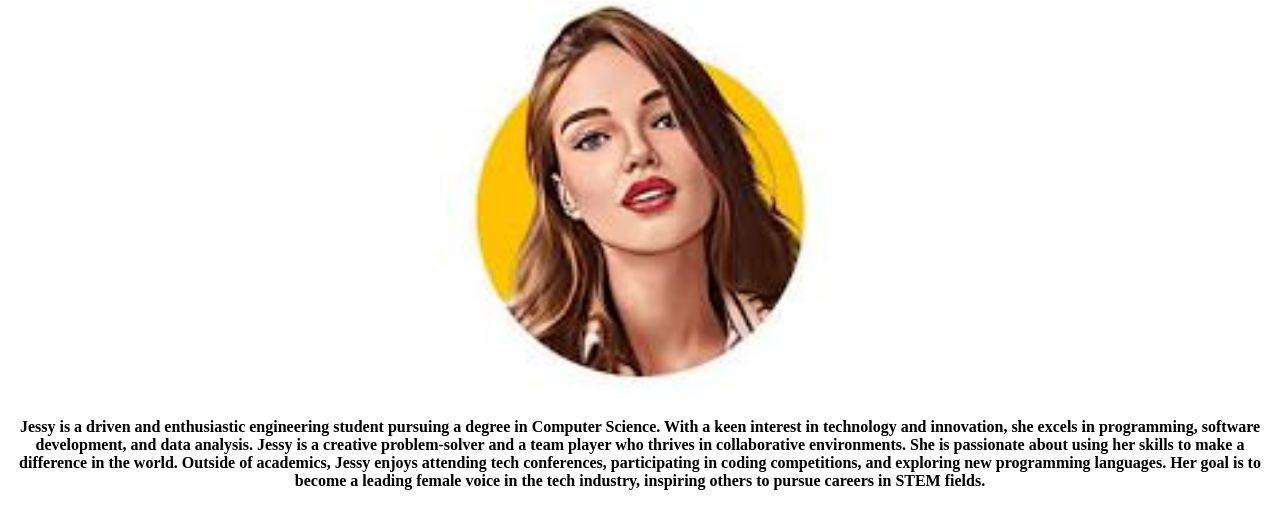
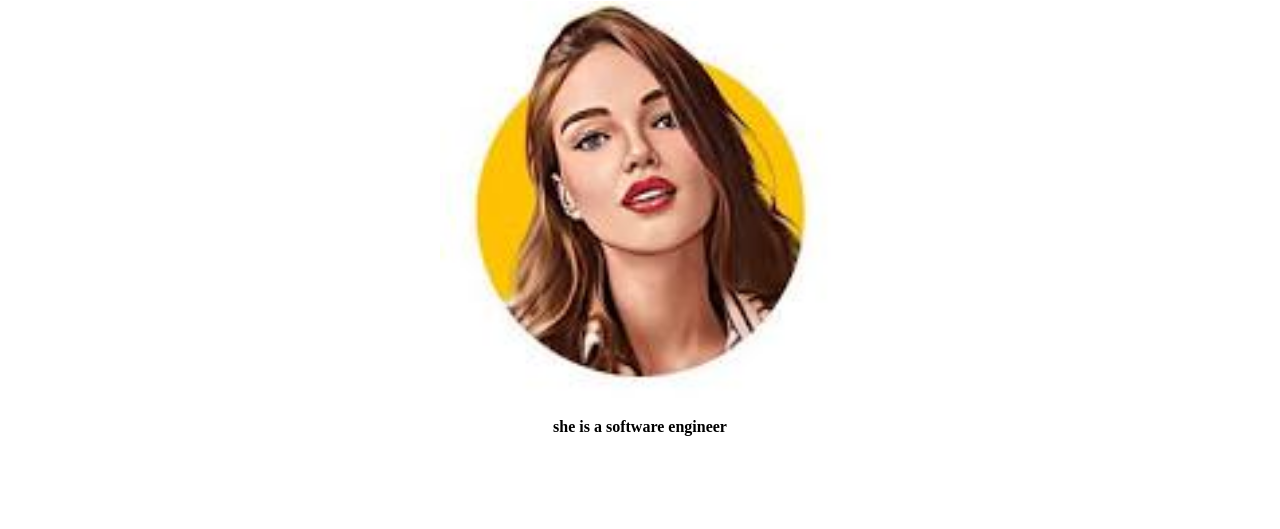
Before and after one commit to Janani0208/project1, a plain HTML site: page index.html in a window 1280 px wide. Shown: the part 79-608 px from the top of the page. Drawn offline with Linux system fonts and the light colour scheme.

Commit message:
first commit

```diff
--- a/index.html
+++ b/index.html
@@ -10,7 +10,7 @@
     <h1>Jessy</h1>
     <img width="400px" src="profile.jpeg" alt="">
     <p><b>
-         Jessy is a driven and enthusiastic engineering student pursuing a degree in Computer Science. With a keen interest in technology and innovation, she excels in programming, software development, and data analysis. Jessy is a creative problem-solver and a team player who thrives in collaborative environments. She is passionate about using her skills to make a difference in the world. Outside of academics, Jessy enjoys attending tech conferences, participating in coding competitions, and exploring new programming languages. Her goal is to become a leading female voice in the tech industry, inspiring others to pursue careers in STEM fields.
+        she is a software engineer
     </b></p>
     </center>
 </body>
```
